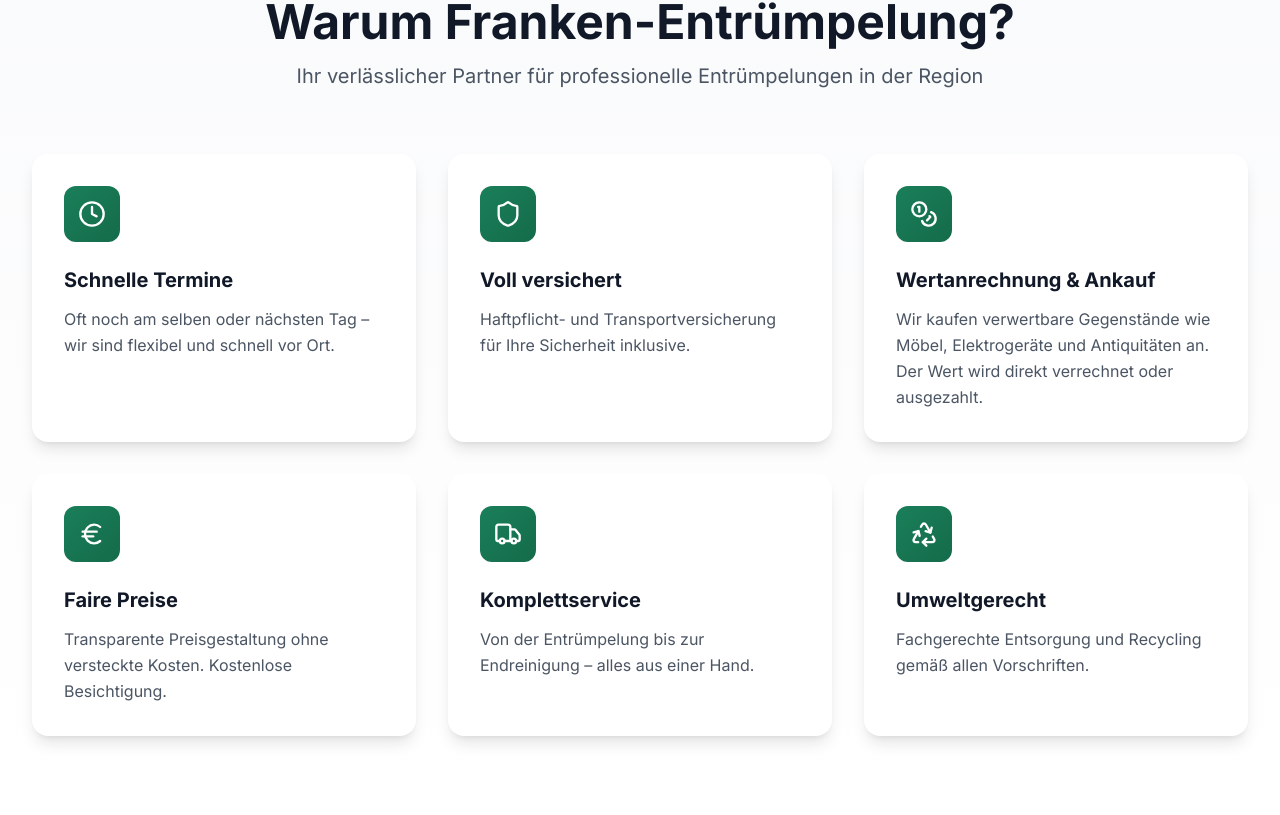
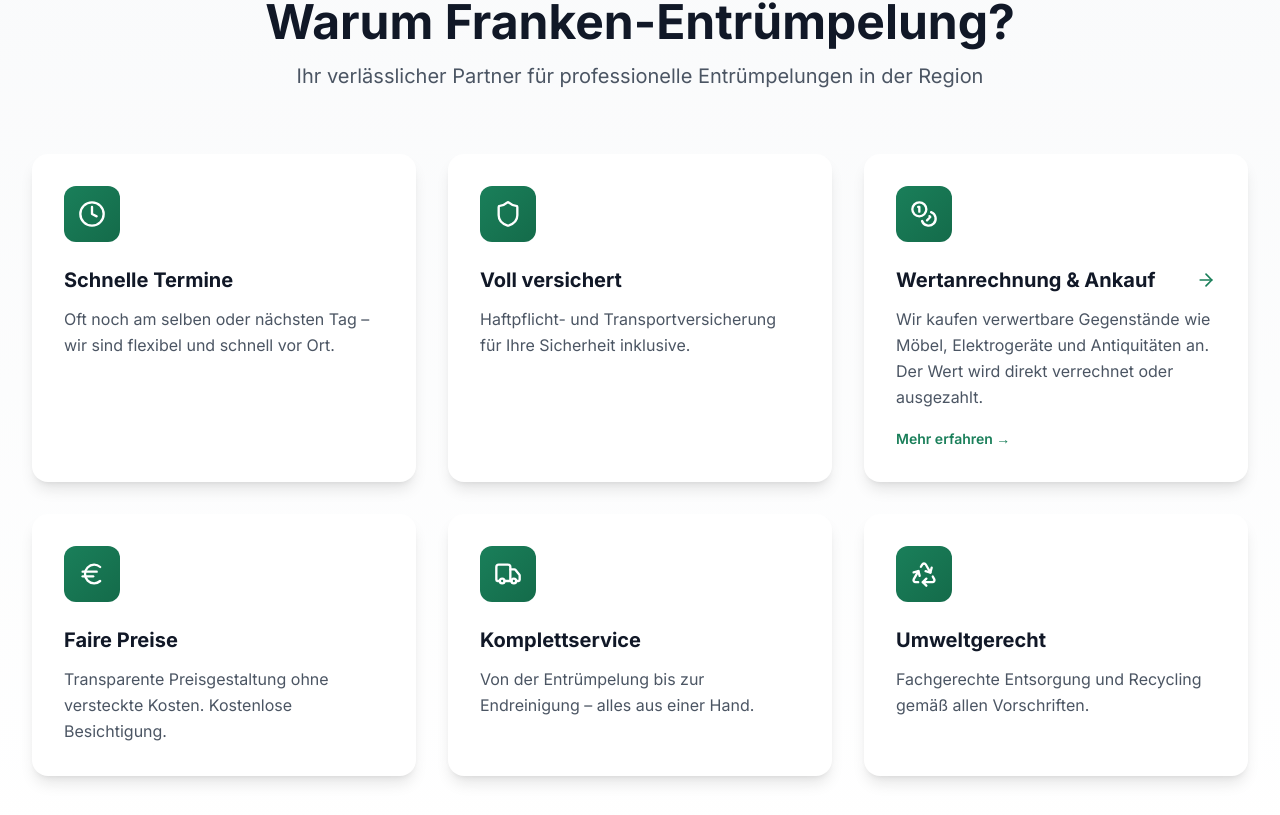
Before and after one commit to karadagicloud-stack/franken-entr-mpelung, a Next.js app: page / in a window 1280 px wide. Shown: the part 2625-3440 px from the top of the page. Built offline with nearby package versions, Linux system fonts and the light colour scheme.

Commit message:
Feature Wertanrechnung & Ankauf klickbar gemacht - führt zur Detailseite

```diff
--- a/components/Features.tsx
+++ b/components/Features.tsx
@@ -3,38 +3,45 @@
 import { motion } from 'framer-motion'
 import { useInView } from 'framer-motion'
 import { useRef } from 'react'
-import { Clock, Shield, Euro, Truck, Recycle, Award, Coins } from 'lucide-react'
+import { Clock, Shield, Euro, Truck, Recycle, Award, Coins, ArrowRight } from 'lucide-react'
+import Link from 'next/link'
 
 const features = [
   {
     icon: Clock,
     title: 'Schnelle Termine',
     description: 'Oft noch am selben oder nächsten Tag – wir sind flexibel und schnell vor Ort.',
+    link: null,
   },
   {
     icon: Shield,
     title: 'Voll versichert',
     description: 'Haftpflicht- und Transportversicherung für Ihre Sicherheit inklusive.',
+    link: null,
   },
   {
     icon: Coins,
     title: 'Wertanrechnung & Ankauf',
     description: 'Wir kaufen verwertbare Gegenstände wie Möbel, Elektrogeräte und Antiquitäten an. Der Wert wird direkt verrechnet oder ausgezahlt.',
+    link: '/wertanrechnung',
   },
   {
     icon: Euro,
     title: 'Faire Preise',
     description: 'Transparente Preisgestaltung ohne versteckte Kosten. Kostenlose Besichtigung.',
+    link: null,
   },
   {
     icon: Truck,
     title: 'Komplettservice',
     description: 'Von der Entrümpelung bis zur Endreinigung – alles aus einer Hand.',
+    link: null,
   },
   {
     icon: Recycle,
     title: 'Umweltgerecht',
     description: 'Fachgerechte Entsorgung und Recycling gemäß allen Vorschriften.',
+    link: null,
   },
 ]
 
@@ -63,14 +70,8 @@ const Features = () => {
         <div className="grid md:grid-cols-2 lg:grid-cols-3 gap-8">
           {features.map((feature, index) => {
             const Icon = feature.icon
-            return (
-              <motion.div
-                key={feature.title}
-                initial={{ opacity: 0, y: 30 }}
-                animate={isInView ? { opacity: 1, y: 0 } : {}}
-                transition={{ delay: index * 0.1, duration: 0.5 }}
-                className="relative group"
-              >
+            const content = (
+              <>
                 <div className="absolute inset-0 bg-gradient-to-br from-primary-600 to-primary-700 rounded-2xl opacity-0 group-hover:opacity-10 transition-opacity duration-300" />
 
                 <div className="relative bg-white rounded-2xl p-8 shadow-lg hover:shadow-xl transition-all duration-300 h-full">
@@ -80,14 +81,43 @@ const Features = () => {
                     </div>
                   </div>
 
-                  <h3 className="text-xl font-bold text-gray-900 mb-3">
+                  <h3 className="text-xl font-bold text-gray-900 mb-3 flex items-center justify-between">
                     {feature.title}
+                    {feature.link && (
+                      <ArrowRight className="text-primary-600 group-hover:translate-x-1 transition-transform" size={20} />
+                    )}
                   </h3>
 
                   <p className="text-gray-600 leading-relaxed">
                     {feature.description}
                   </p>
+
+                  {feature.link && (
+                    <div className="mt-4">
+                      <span className="text-primary-600 font-semibold text-sm group-hover:underline">
+                        Mehr erfahren →
+                      </span>
+                    </div>
+                  )}
                 </div>
+              </>
+            )
+
+            return (
+              <motion.div
+                key={feature.title}
+                initial={{ opacity: 0, y: 30 }}
+                animate={isInView ? { opacity: 1, y: 0 } : {}}
+                transition={{ delay: index * 0.1, duration: 0.5 }}
+                className="relative group"
+              >
+                {feature.link ? (
+                  <Link href={feature.link} className="block h-full">
+                    {content}
+                  </Link>
+                ) : (
+                  content
+                )}
               </motion.div>
             )
           })}
```
